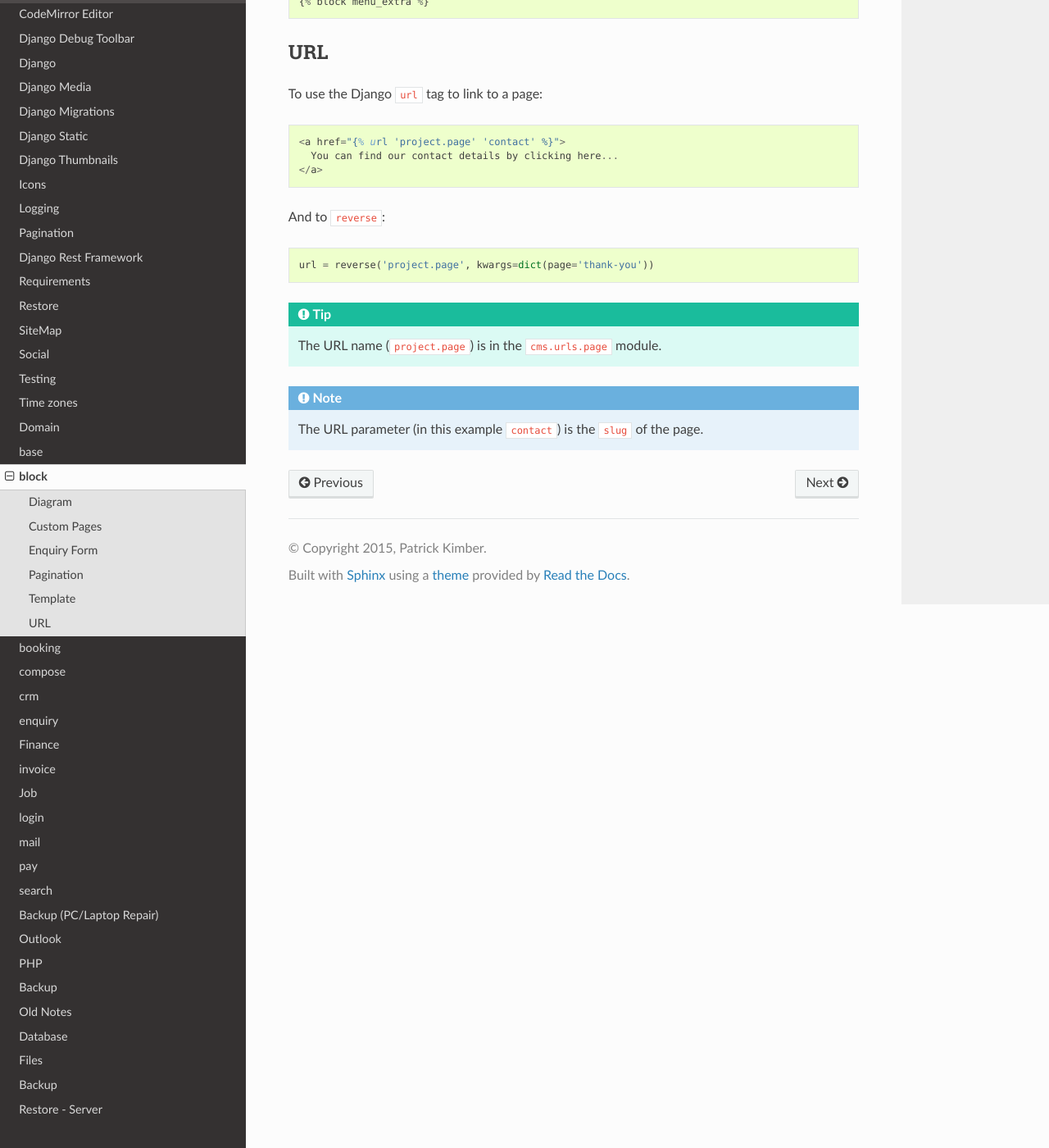
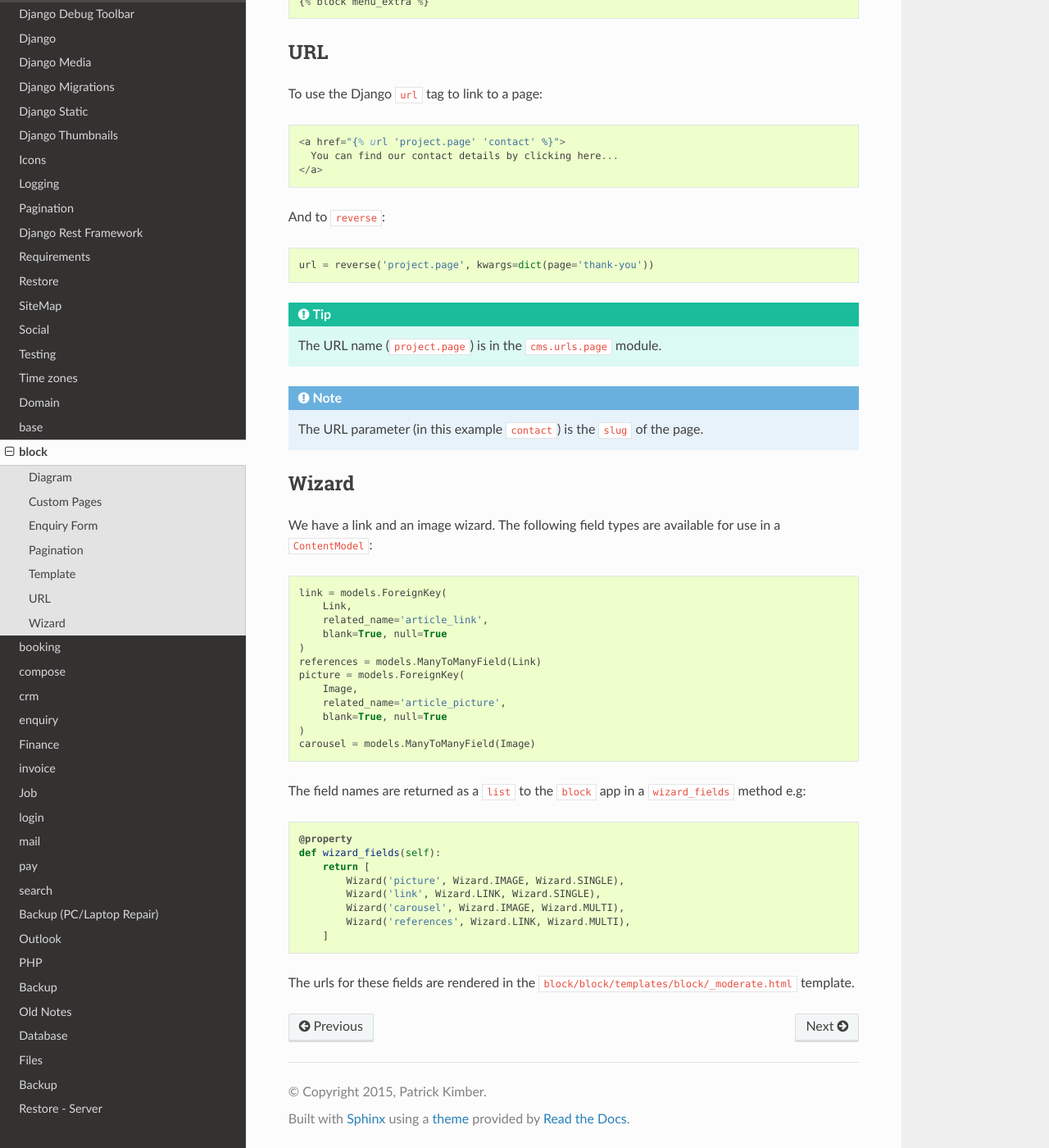
Before and after one commit to pkimber/old-docs-migrated-to-gitlab, a Sphinx documentation site: the page built from source/app-block.rst, in a window 1280 px wide and 1400 px high, scrolled down 3173 px. Shown: the whole window at 82% size. Built offline with Sphinx 7.4.7 and the Read the Docs theme 2.0.0, drawn with Linux system fonts in a browser that asks for light colours.

Commit message:
docs - wizard in the 'block' app

```diff
--- a/source/app-block.rst
+++ b/source/app-block.rst
@@ -80,9 +80,7 @@ Or to add a form::
 Enquiry Form
 ============
 
-To use the contact form (the ``enquiry`` app):
-
-.. code-block:: python
+To use the contact form (the ``enquiry`` app)::
 
   # views.py
   from block.views import (
@@ -173,3 +171,37 @@ And to ``reverse``:
 
 .. note:: The URL parameter (in this example ``contact``) is the ``slug`` of
           the page.
+
+Wizard
+======
+
+We have a link and an image wizard.  The following field types are available
+for use in a ``ContentModel``::
+
+  link = models.ForeignKey(
+      Link,
+      related_name='article_link',
+      blank=True, null=True
+  )
+  references = models.ManyToManyField(Link)
+  picture = models.ForeignKey(
+      Image,
+      related_name='article_picture',
+      blank=True, null=True
+  )
+  carousel = models.ManyToManyField(Image)
+
+The field names are returned as a ``list`` to the ``block`` app in a
+``wizard_fields`` method e.g::
+
+  @property
+  def wizard_fields(self):
+      return [
+          Wizard('picture', Wizard.IMAGE, Wizard.SINGLE),
+          Wizard('link', Wizard.LINK, Wizard.SINGLE),
+          Wizard('carousel', Wizard.IMAGE, Wizard.MULTI),
+          Wizard('references', Wizard.LINK, Wizard.MULTI),
+      ]
+
+The urls for these fields are rendered in the
+``block/block/templates/block/_moderate.html`` template.
```
